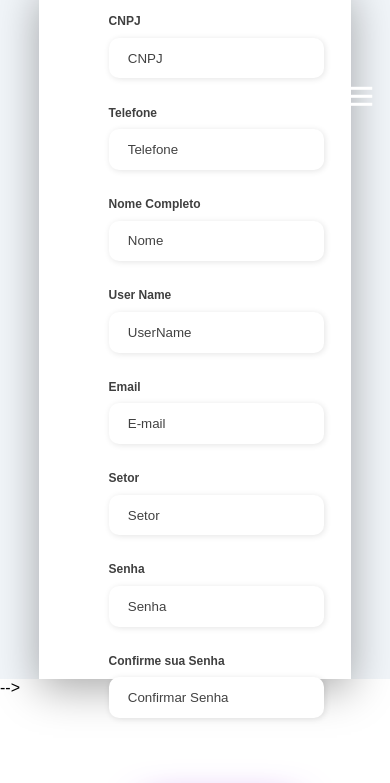
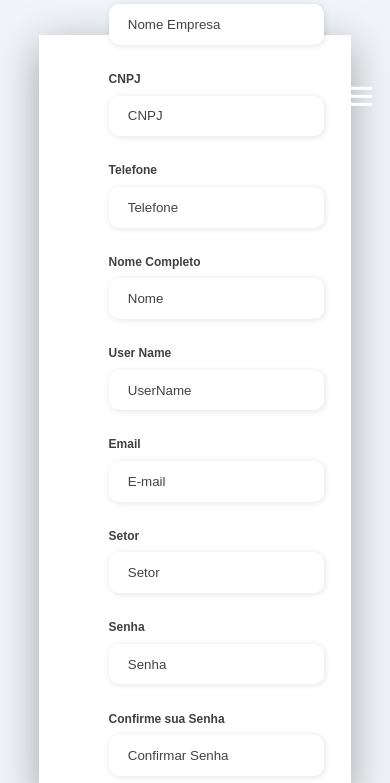
Before and after one commit to imayaramota/Puppet-Monitoring, a website: page public/cadastro.html in a window 390 px wide. Shown: the part 93-876 px from the top of the page. Drawn offline with nearby package versions, Linux system fonts and the light colour scheme; some packages are replaced by stand-ins of ours; a script that the page names is missing.

Commit message:
Arrumando detalhes do cadastro

```diff
--- a/public/cadastro_style.css
+++ b/public/cadastro_style.css
@@ -209,9 +209,10 @@
 
 .container-cadastro {
   width: 80%;
-  height: 82vh;
+  height: 90vh;
   display: flex;
   box-shadow: 0px 10px 40px #00000056;
+  margin-top: 3rem;
 
 }
 
@@ -235,7 +236,7 @@
 }
 
 .form-header {
-  margin-bottom: 3rem;
+
   display: flex;
   justify-content: center;
 }
@@ -250,7 +251,7 @@
   display: flex;
   flex-wrap: wrap;
   justify-content: center;
-  padding: 1rem 0;
+  padding: 2rem 0;
 }
 
 .all-input {
@@ -350,6 +351,25 @@
     width: 100%;
   }
 }
+
+@media screen and (max-width: 900px) {
+  .form-image {
+    display: none;
+  }
+  .container {
+    width: 100%;
+    height: auto;
+  }
+  .form {
+    width: 100%;
+  }
+  .input-group {
+    width: 100%;
+    justify-content: center;
+    padding: 2rem 0;
+  }
+}
+
 
 .btns {
   display: flex;
```
